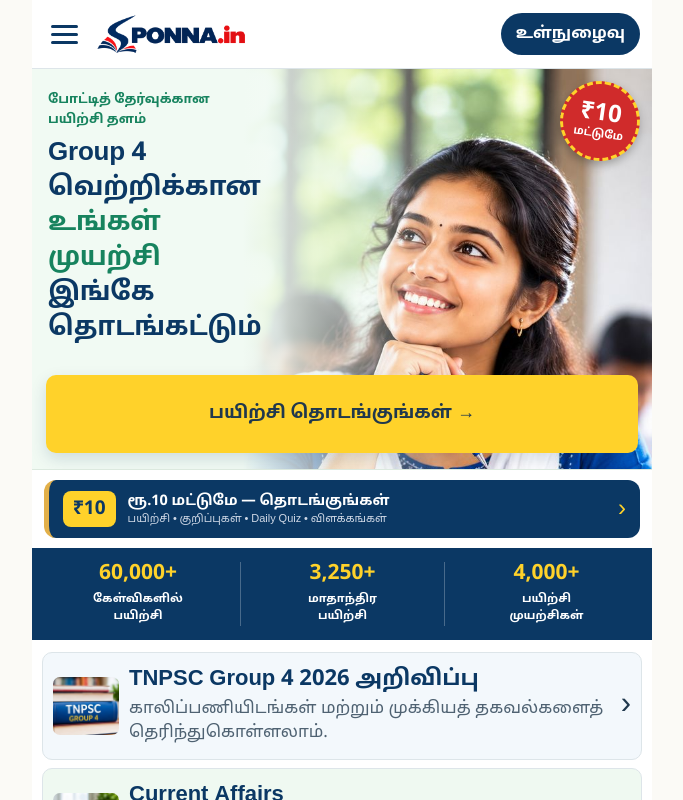
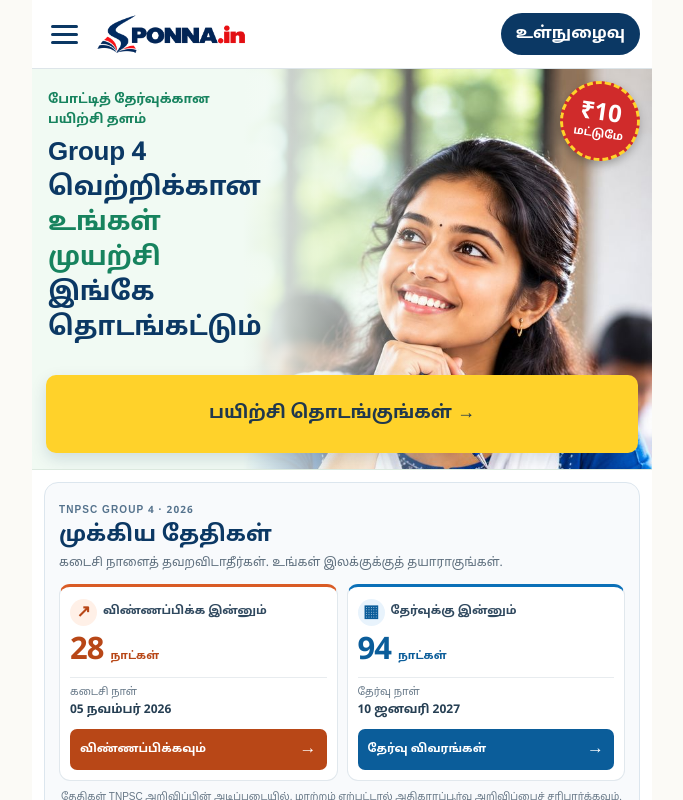
Before and after one commit to sponna1962/Ponna, a Next.js app in the folder frontend/: page /home-preview in a window 1280 px wide. Shown: the top 800 px of the page, without its empty margins (298-981 px from the left). Built offline with nearby package versions, Linux system fonts and the light colour scheme; no server answers.

Commit message:
Add Group 4 countdown to homepage

```diff
--- a/frontend/src/components/HomeDesignPreview.tsx
+++ b/frontend/src/components/HomeDesignPreview.tsx
@@ -1,6 +1,6 @@
 'use client';
 
-import type { MouseEvent, ReactNode } from 'react';
+import { useEffect, useState, type MouseEvent, type ReactNode } from 'react';
 import Image from 'next/image';
 import { BitterFontLinks } from '../lib/brand-theme';
 
@@ -43,6 +43,24 @@ const featured = [
 ];
 
 export default function HomeDesignPreview({ menu, onLogin, onStart, notice, account }: HomeDesignProps = {}) {
+  const [countdown, setCountdown] = useState<{ application: number; exam: number } | null>(null);
+
+  useEffect(() => {
+    const updateCountdown = () => {
+      const today = new Date();
+      const todayLocal = new Date(today.getFullYear(), today.getMonth(), today.getDate()).getTime();
+      const daysUntil = (year: number, month: number, day: number) =>
+        Math.max(0, Math.ceil((new Date(year, month - 1, day).getTime() - todayLocal) / 86400000));
+      setCountdown({
+        application: daysUntil(2026, 11, 5),
+        exam: daysUntil(2027, 1, 10),
+      });
+    };
+    updateCountdown();
+    const timer = window.setInterval(updateCountdown, 60 * 60 * 1000);
+    return () => window.clearInterval(timer);
+  }, []);
+
   const startClick = onStart ? (e: MouseEvent) => { e.preventDefault(); onStart(); } : undefined;
   return (
     <main className="home-preview">
@@ -70,6 +88,35 @@ export default function HomeDesignPreview({ menu, onLogin, onStart, notice, acco
         <div className="hero-actions">
           <a href="/quiz" className="primary-button" onClick={startClick}>பயிற்சி தொடங்குங்கள் <b>→</b></a>
         </div>
+      </section>
+
+      <section className="countdown-section" aria-label="TNPSC Group 4 முக்கிய தேதிகள்">
+        <div className="countdown-heading">
+          <span className="countdown-kicker">TNPSC GROUP 4 · 2026</span>
+          <h2>முக்கிய தேதிகள்</h2>
+          <p>கடைசி நாளைத் தவறவிடாதீர்கள். உங்கள் இலக்குக்குத் தயாராகுங்கள்.</p>
+        </div>
+        <div className="countdown-grid">
+          <article className="countdown-card application-card">
+            <div className="countdown-card-top">
+              <span className="countdown-icon" aria-hidden="true">↗</span>
+              <span className="countdown-label">விண்ணப்பிக்க இன்னும்</span>
+            </div>
+            <div className="countdown-number">{countdown ? countdown.application : '—'} <small>நாட்கள்</small></div>
+            <div className="countdown-date"><span>கடைசி நாள்</span><strong>05 நவம்பர் 2026</strong></div>
+            <a href="https://apply.tnpscexams.in/notification?app_id=UElZMDAwMDAwMQa" target="_blank" rel="noreferrer">விண்ணப்பிக்கவும் <b>→</b></a>
+          </article>
+          <article className="countdown-card exam-card">
+            <div className="countdown-card-top">
+              <span className="countdown-icon" aria-hidden="true">▦</span>
+              <span className="countdown-label">தேர்வுக்கு இன்னும்</span>
+            </div>
+            <div className="countdown-number">{countdown ? countdown.exam : '—'} <small>நாட்கள்</small></div>
+            <div className="countdown-date"><span>தேர்வு நாள்</span><strong>10 ஜனவரி 2027</strong></div>
+            <a href="/tnpsc-group-4/notification-2026">தேர்வு விவரங்கள் <b>→</b></a>
+          </article>
+        </div>
+        <p className="countdown-note">தேதிகள் TNPSC அறிவிப்பின் அடிப்படையில். மாற்றம் ஏற்பட்டால் அதிகாரப்பூர்வ அறிவிப்பைச் சரிபார்க்கவும்.</p>
       </section>
 
       <a href="/trial" className="trial-bar">
@@ -353,6 +400,81 @@ export default function HomeDesignPreview({ menu, onLogin, onStart, notice, acco
         .trial-arrow { font-size: 24px; color: #FFD22A; }
         .hero-actions { position: absolute; left: 0; right: 0; bottom: 0; z-index: 2; padding: 0 14px 16px; }
         .hero-actions .primary-button { margin-top: 0; box-shadow: 0 6px 16px rgba(11,56,100,.15); }
+
+
+        .countdown-section {
+          margin: 12px 12px 10px;
+          padding: 16px 14px 12px;
+          background: #F8FAFC;
+          border: 1px solid #DCE6EE;
+          border-radius: 14px;
+        }
+        .countdown-heading { margin-bottom: 12px; }
+        .countdown-kicker {
+          display: inline-block;
+          color: #55738D;
+          font-size: 10px;
+          font-weight: 900;
+          letter-spacing: 1.1px;
+          line-height: 1.4;
+        }
+        .countdown-heading h2 {
+          margin: 3px 0 0;
+          color: #0B3864;
+          font-size: 22px;
+          font-weight: 900;
+          line-height: 1.3;
+        }
+        .countdown-heading p {
+          margin: 3px 0 0;
+          color: #5D6E7D;
+          font-size: 12px;
+          line-height: 1.5;
+        }
+        .countdown-grid { display: grid; grid-template-columns: repeat(2, minmax(0, 1fr)); gap: 9px; }
+        .countdown-card {
+          min-width: 0;
+          padding: 12px 10px 10px;
+          border-radius: 11px;
+          border: 1px solid #E1E8ED;
+          background: #fff;
+        }
+        .application-card { border-top: 3px solid #D95B25; }
+        .exam-card { border-top: 3px solid #0B70B8; }
+        .countdown-card-top { display: flex; align-items: center; gap: 6px; }
+        .countdown-icon {
+          width: 27px; height: 27px; flex: 0 0 27px;
+          display: grid; place-items: center; border-radius: 50%;
+          background: #FFF0E7; color: #B84717; font-size: 17px; font-weight: 900;
+        }
+        .exam-card .countdown-icon { background: #E8F3FC; color: #0B5D9A; }
+        .countdown-label { color: #30495F; font-size: 11.5px; font-weight: 800; line-height: 1.35; }
+        .countdown-number {
+          margin-top: 8px;
+          color: #B84717;
+          font-size: 31px;
+          font-weight: 900;
+          letter-spacing: -1px;
+          line-height: 1.1;
+          font-variant-numeric: tabular-nums;
+        }
+        .exam-card .countdown-number { color: #0B5D9A; }
+        .countdown-number small { font-size: 11px; letter-spacing: 0; font-weight: 800; }
+        .countdown-date {
+          display: flex; flex-direction: column; gap: 2px;
+          margin-top: 9px; padding-top: 8px; border-top: 1px solid #E8ECEF;
+        }
+        .countdown-date span { color: #657787; font-size: 10.5px; line-height: 1.35; }
+        .countdown-date strong { color: #263F53; font-size: 12px; line-height: 1.45; }
+        .countdown-card a {
+          display: flex; justify-content: space-between; align-items: center; gap: 5px;
+          margin-top: 10px; padding: 9px 10px; min-height: 38px; box-sizing: border-box;
+          border-radius: 7px; background: #B84717; color: #fff; text-decoration: none;
+          font-size: 11.5px; font-weight: 900; line-height: 1.35;
+        }
+        .exam-card a { background: #0B5D9A; }
+        .countdown-card a b { font-size: 17px; }
+        .countdown-note { margin: 9px 2px 0; color: #667786; font-size: 10px; line-height: 1.5; }
 
         .stat-strip { display: grid; grid-template-columns: repeat(3, minmax(0, 1fr)); background: #0B3864; color: #fff; padding: 14px 4px; }
         .stat-strip div { display: flex; flex-direction: column; align-items: center; justify-content: flex-start; text-align: center; padding: 0 4px; }
```
